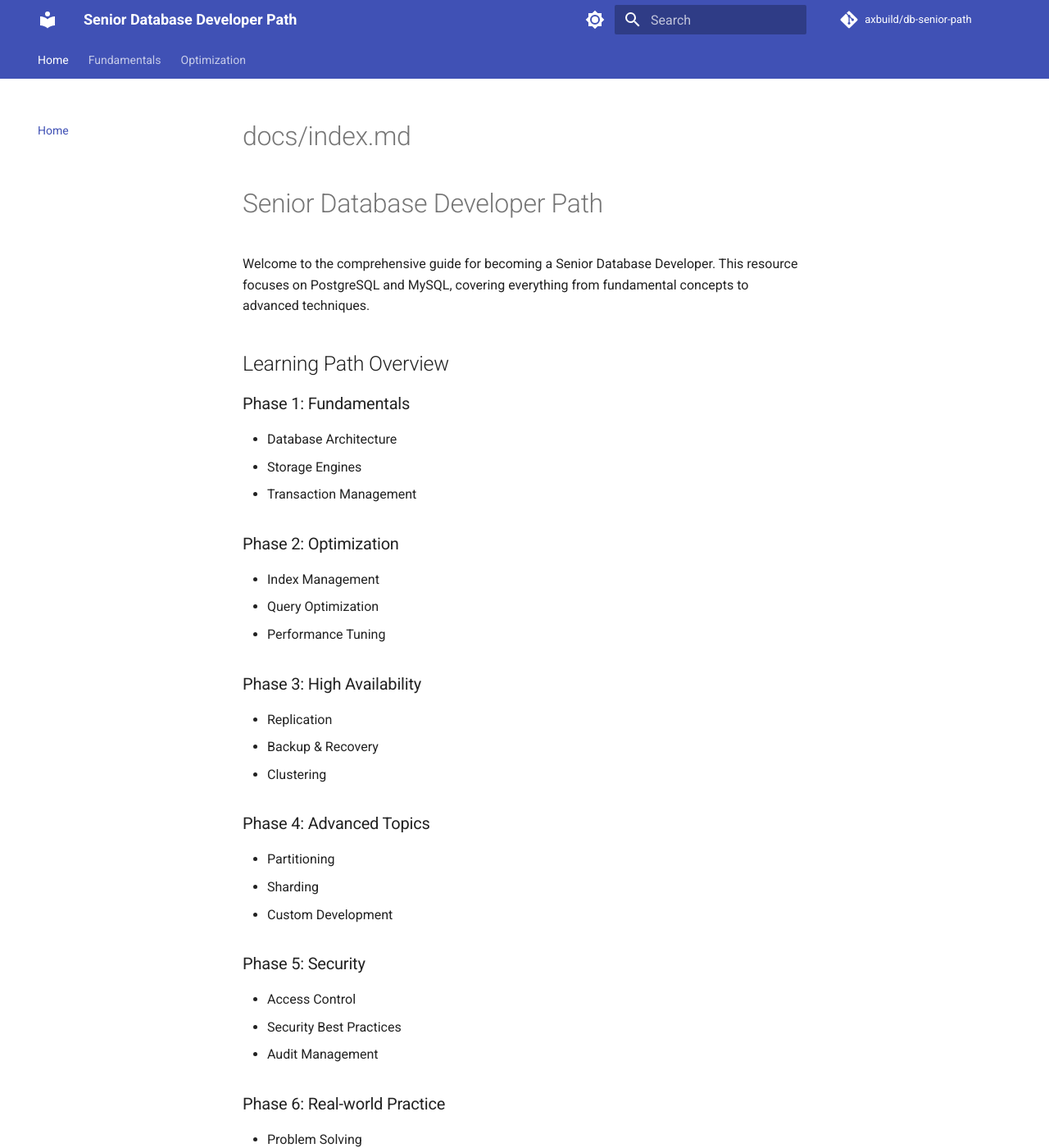
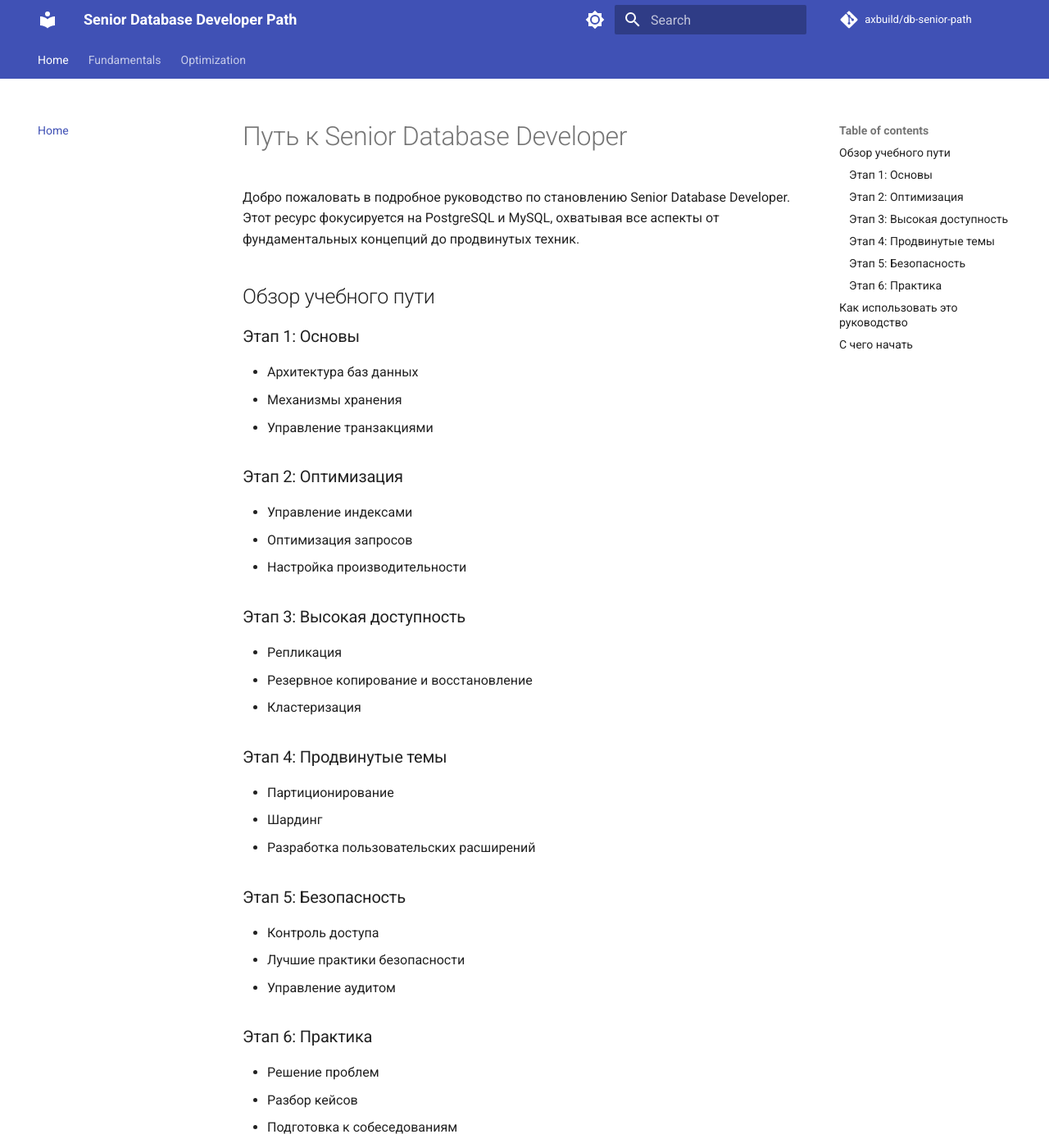
Before and after one commit to axbuild/db-senior-path, an MkDocs documentation site: the page built from docs/index.md, in a window 1280 px wide and 1400 px high. Shown: the whole window at 82% size. Built offline with MkDocs 1.6.1 and Material for MkDocs 9.7.7, drawn with Linux system fonts in a browser that asks for light colours; comment, search, counter and statistics services are not loaded; some of the changed text lies outside the part shown.

Commit message:
Fundamentals -> architecture

```diff
--- a/docs/index.md
+++ b/docs/index.md
@@ -1,48 +1,47 @@
-# docs/index.md
-# Senior Database Developer Path
+# Путь к Senior Database Developer
 
-Welcome to the comprehensive guide for becoming a Senior Database Developer. This resource focuses on PostgreSQL and MySQL, covering everything from fundamental concepts to advanced techniques.
+Добро пожаловать в подробное руководство по становлению Senior Database Developer. Этот ресурс фокусируется на PostgreSQL и MySQL, охватывая все аспекты от фундаментальных концепций до продвинутых техник.
 
-## Learning Path Overview
+## Обзор учебного пути
 
-### Phase 1: Fundamentals
-- Database Architecture
-- Storage Engines
-- Transaction Management
+### Этап 1: Основы
+- Архитектура баз данных
+- Механизмы хранения
+- Управление транзакциями
 
-### Phase 2: Optimization
-- Index Management
-- Query Optimization
-- Performance Tuning
+### Этап 2: Оптимизация
+- Управление индексами
+- Оптимизация запросов
+- Настройка производительности
 
-### Phase 3: High Availability
-- Replication
-- Backup & Recovery
-- Clustering
+### Этап 3: Высокая доступность
+- Репликация
+- Резервное копирование и восстановление
+- Кластеризация
 
-### Phase 4: Advanced Topics
-- Partitioning
-- Sharding
-- Custom Development
+### Этап 4: Продвинутые темы
+- Партиционирование
+- Шардинг
+- Разработка пользовательских расширений
 
-### Phase 5: Security
-- Access Control
-- Security Best Practices
-- Audit Management
+### Этап 5: Безопасность
+- Контроль доступа
+- Лучшие практики безопасности
+- Управление аудитом
 
-### Phase 6: Real-world Practice
-- Problem Solving
-- Case Studies
-- Interview Preparation
+### Этап 6: Практика
+- Решение проблем
+- Разбор кейсов
+- Подготовка к собеседованиям
 
-## How to Use This Guide
+## Как использовать это руководство
 
-1. Start with the fundamentals section
-2. Complete all practical exercises
-3. Test your knowledge with provided questions
-4. Work through real-world scenarios
-5. Participate in discussions via GitHub issues
+1. Начните с раздела основ
+2. Выполняйте все практические упражнения
+3. Проверяйте свои знания с помощью вопросов
+4. Работайте над реальными сценариями
+5. Участвуйте в обсуждениях через GitHub issues
 
-## Getting Started
+## С чего начать
 
-Choose a section from the navigation menu to begin your learning journey.
+Выберите раздел из меню навигации, чтобы начать свой путь обучения.
```
Also changed, not shown: docs/fundamentals/architecture/postgresql.md (added, +155 -0 lines).
